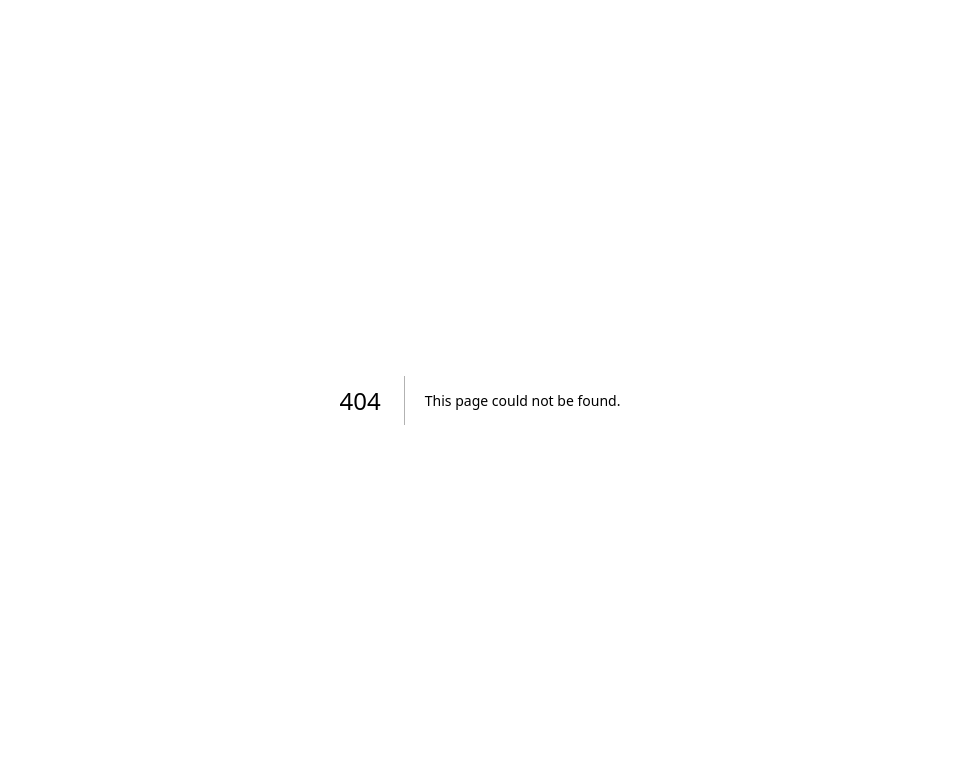
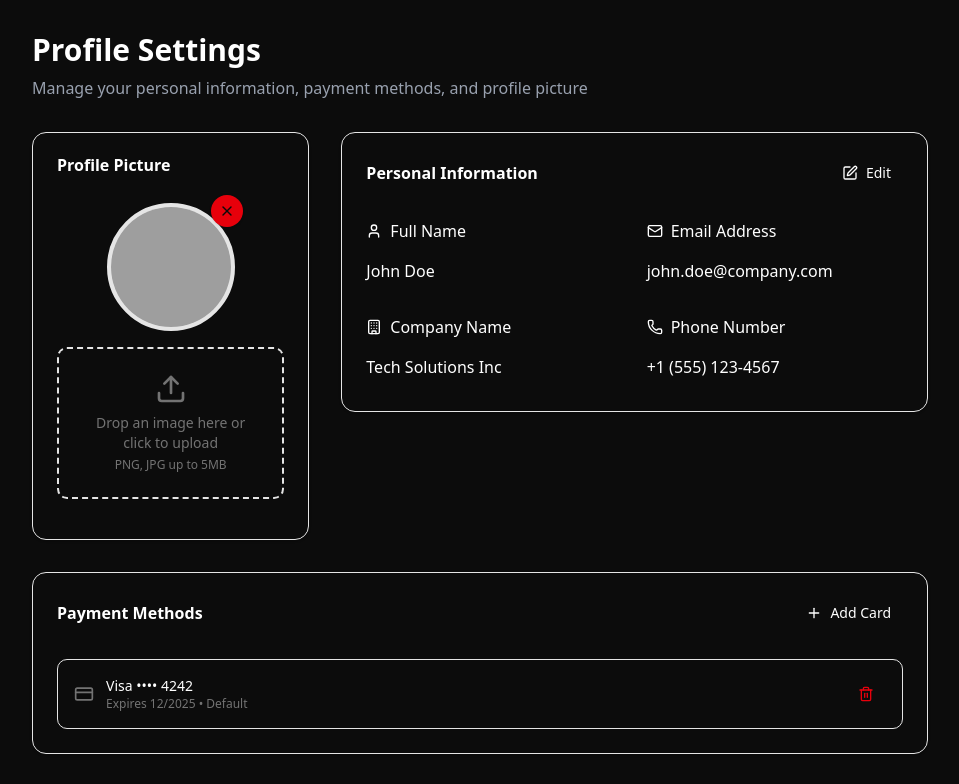
Before and after one commit to Arav-Menon/Better-stack, a Next.js app in the folder apps/web/: page /profile in a window 1280 px wide. Before the commit this address had no page. Shown: the top 784 px of the page, without its empty margins (160-1119 px from the left). Built offline with nearby package versions, Linux system fonts and the light colour scheme; grey boxes are pictures that could not be loaded.

Commit message:
import profile componets and setup route

```diff
--- /dev/null
+++ b/apps/web/app/(home)/(auth)/profile/page.tsx
@@ -0,0 +1,9 @@
+import ProfilePage from "@/components/user/profile";
+
+export default function Profile() {
+  return (
+    <>
+      <ProfilePage />
+    </>
+  );
+}
```
